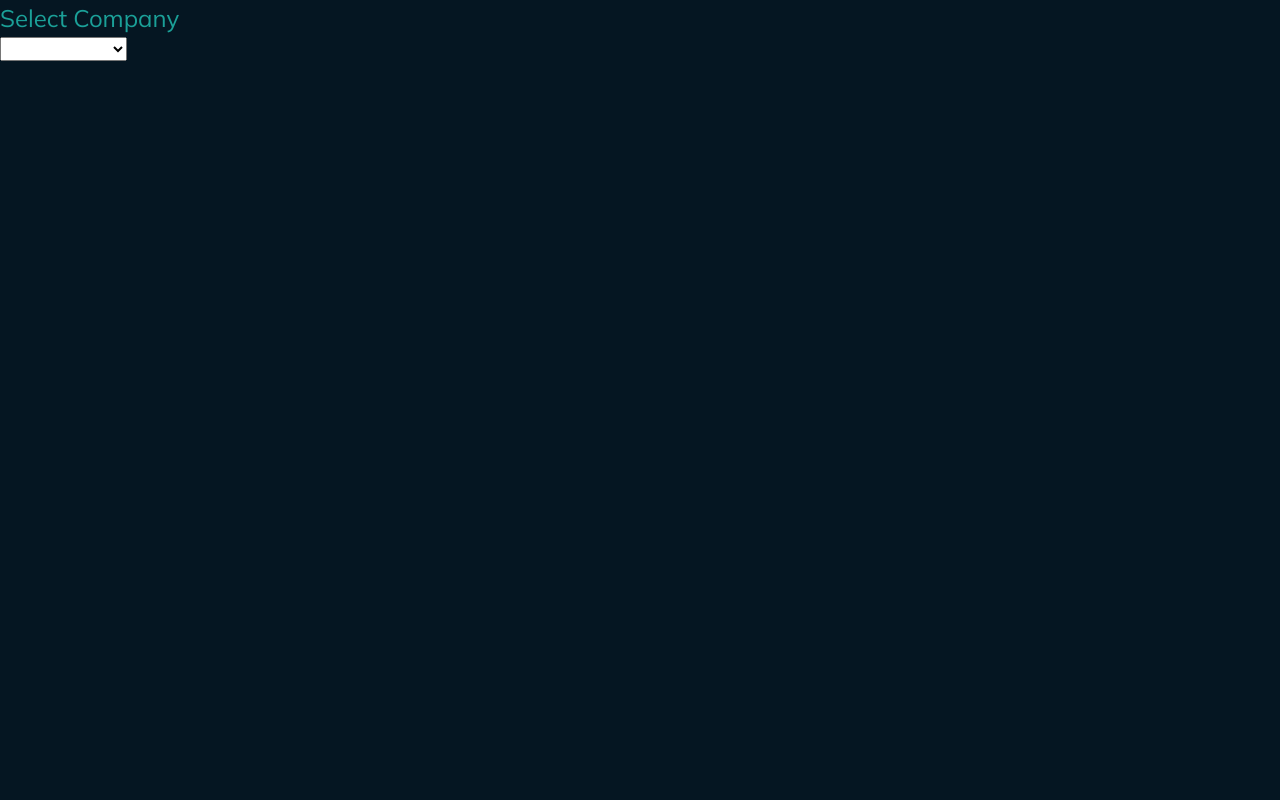
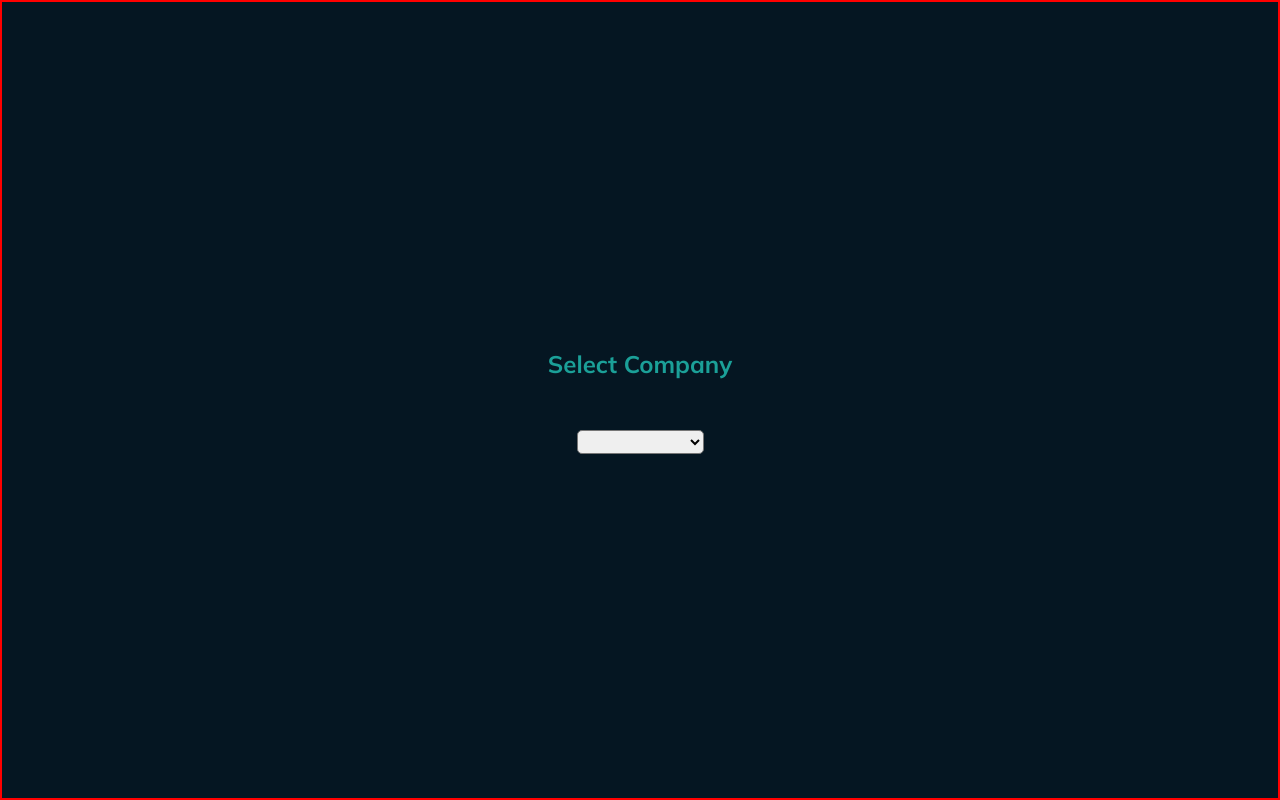
Before and after one commit to yosefalan/fast_track_final_project, an Angular app in the folder frontend/: page /select-company in a window 1280 px wide. Built offline with nearby package versions, Linux system fonts and the light colour scheme; sample sign-in values are in the browser's storage.

Commit message:
Styles Select Company page

```diff
--- a/frontend/src/app/select-company/select-company.component.css
+++ b/frontend/src/app/select-company/select-company.component.css
@@ -0,0 +1,21 @@
+.select-company {
+  width: 100vw;
+  height: 100vh;
+  display: flex;
+  flex-direction: column;
+  align-items: center;
+  justify-content: center;
+  border: 2px solid red;
+}
+
+h2 {
+  font-weight: bold;
+}
+
+form {
+  margin-top: 3rem;
+}
+
+select {
+  border-radius: 5px;
+}
--- a/frontend/src/app/select-company/select-company.component.html
+++ b/frontend/src/app/select-company/select-company.component.html
@@ -1,4 +1,4 @@
-
+<div class="select-company">
   <h2>Select Company</h2>
   <form class="container" [formGroup]="selectCompanyForm">
     <select
@@ -27,3 +27,4 @@
       </div>
     </ng-container>
   </form>
+</div>
```
